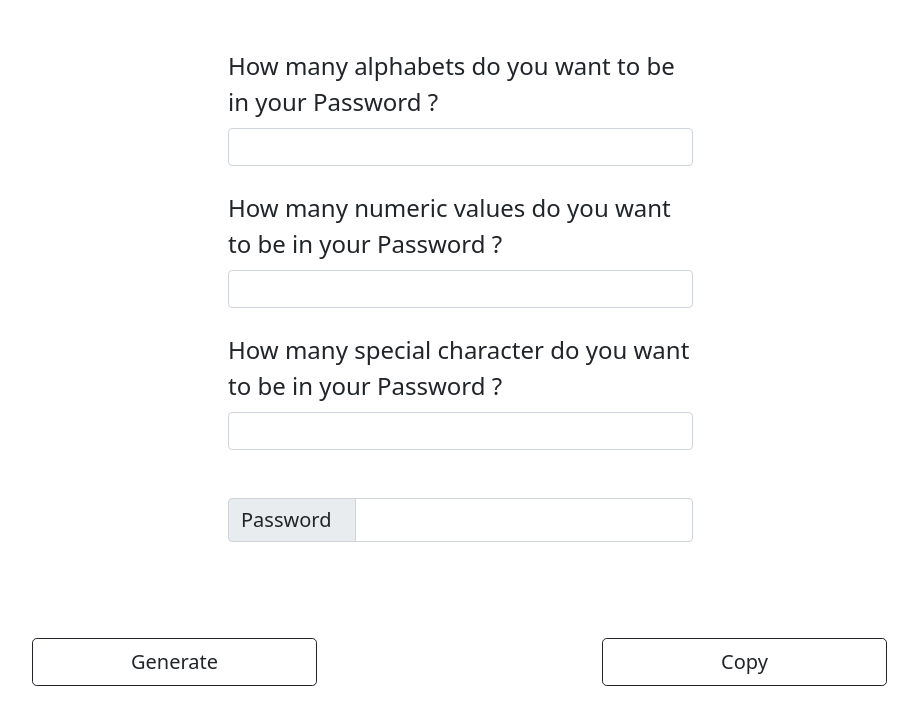
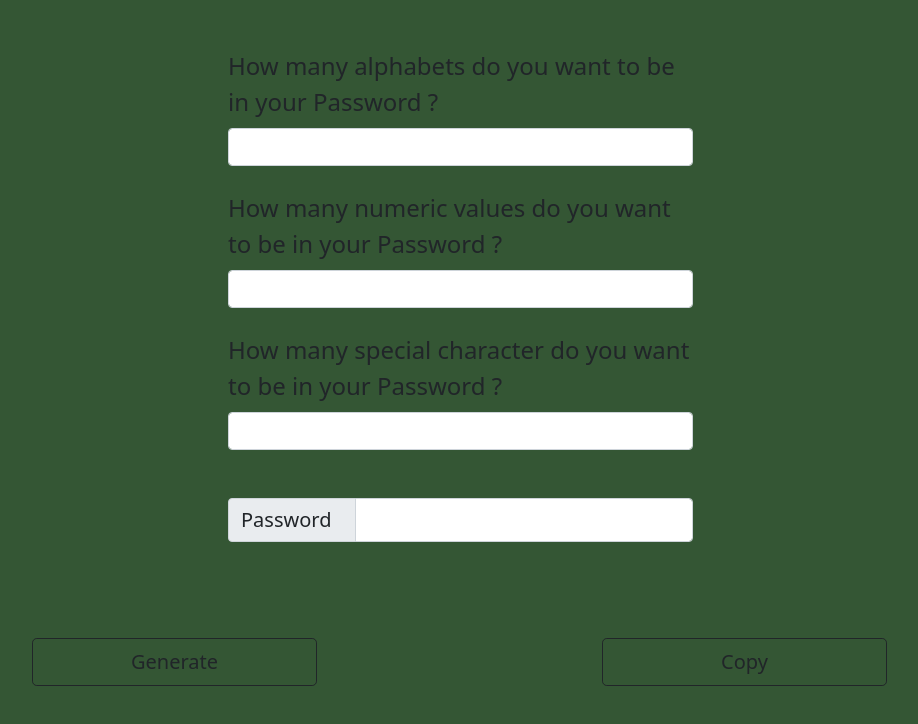
Before and after one commit to AKANKSHBC/password-generator, a plain HTML site: page index.html in a window 1280 px wide. Shown: the whole page, without its empty margins (133-1051 px from the left). Drawn offline with nearby package versions, Linux system fonts and the light colour scheme.

Commit message:
Update index.html
Background color added

```diff
--- a/index.html
+++ b/index.html
@@ -9,7 +9,7 @@
     <script src = "https://cdnjs.cloudflare.com/ajax/libs/underscore.js/1.9.1/underscore-min.js" >
     </script>
 </head>
-<body>
+<body style="background-color:#345634;">
     <div class="container">
 
 
```
